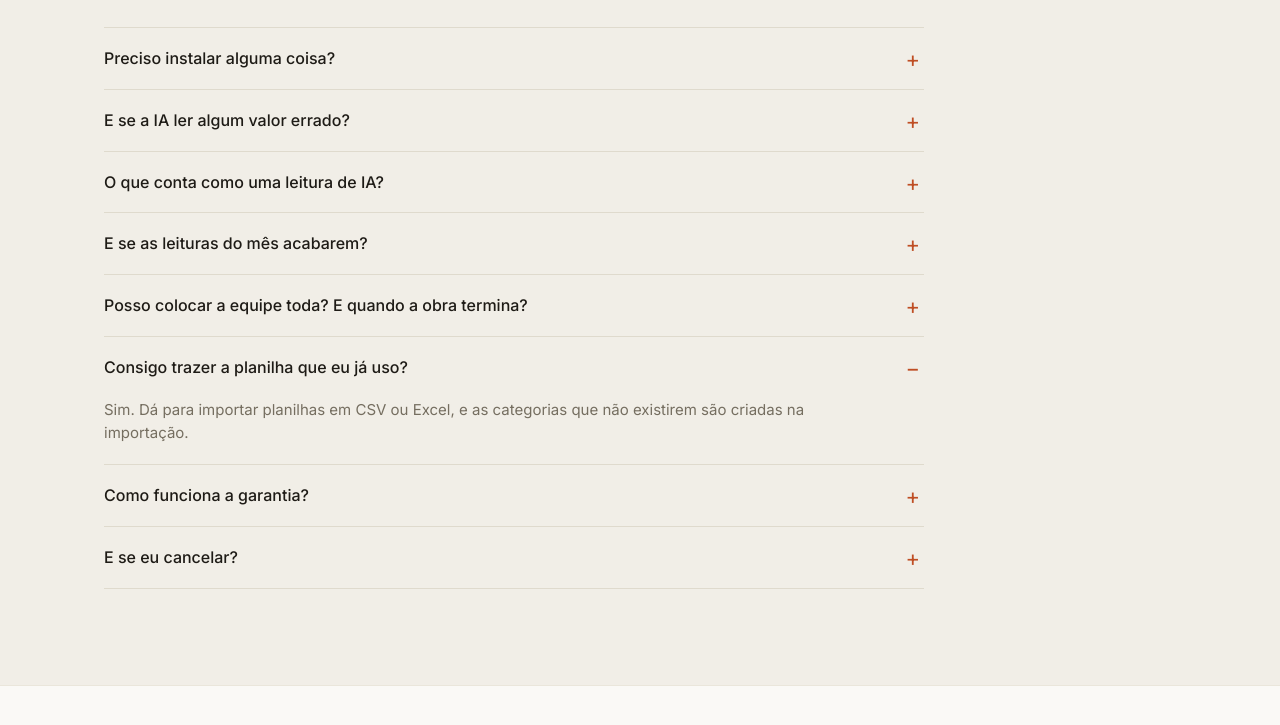
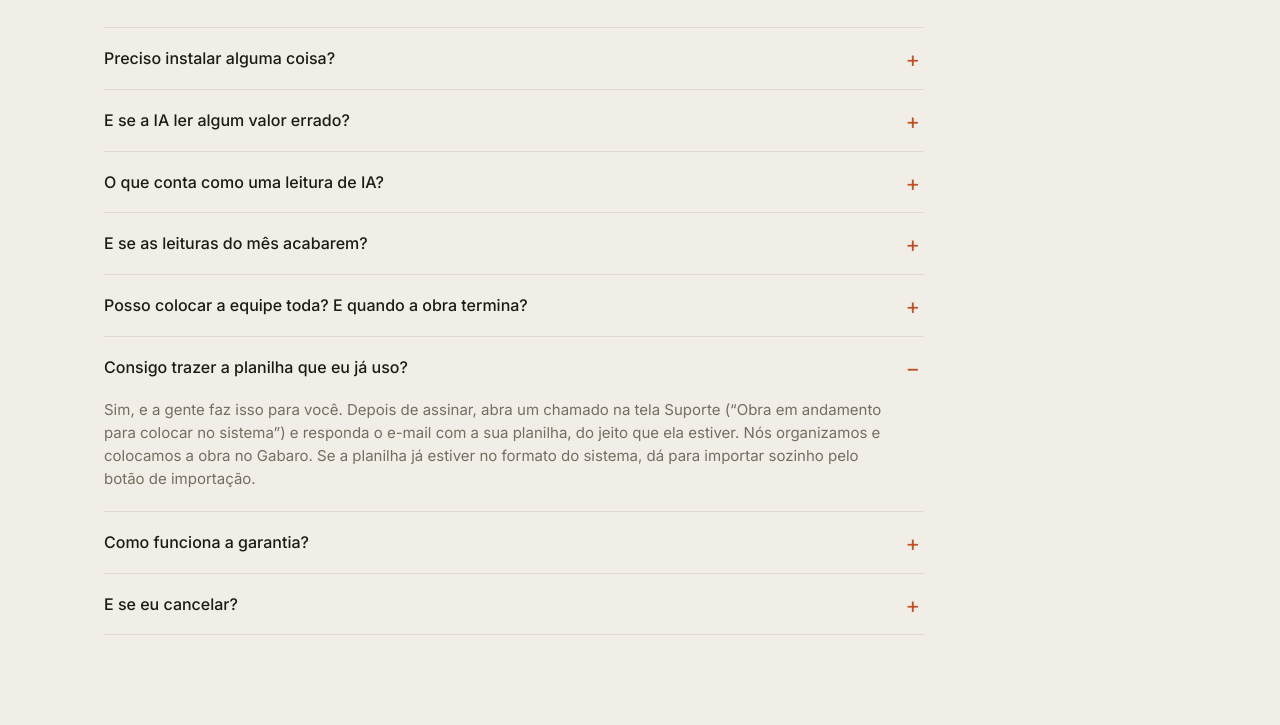
Before and after one commit to NicolasPascoal/prumo, a plain HTML site: page index.html in a window 1280 px wide. Both pictures are taken after a click on the heading "Consigo trazer a planilha que eu já uso?". Shown: the part 5786-6511 px from the top of the page. Drawn offline with Linux system fonts and the light colour scheme.

Commit message:
copy: importacao de planilha vira migracao assistida pelo suporte
Co-Authored-By: Claude Opus 5.5 <noreply@anthropic.com>

```diff
--- a/index.html
+++ b/index.html
@@ -352,7 +352,7 @@
       </details>
       <details>
         <summary>Consigo trazer a planilha que eu já uso?</summary>
-        <p>Sim. Dá para importar planilhas em CSV ou Excel, e as categorias que não existirem são criadas na importação.</p>
+        <p>Sim, e a gente faz isso para você. Depois de assinar, abra um chamado na tela Suporte (&ldquo;Obra em andamento para colocar no sistema&rdquo;) e responda o e-mail com a sua planilha, do jeito que ela estiver. Nós organizamos e colocamos a obra no Gabaro. Se a planilha já estiver no formato do sistema, dá para importar sozinho pelo botão de importação.</p>
       </details>
       <details>
         <summary>Como funciona a garantia?</summary>
```
